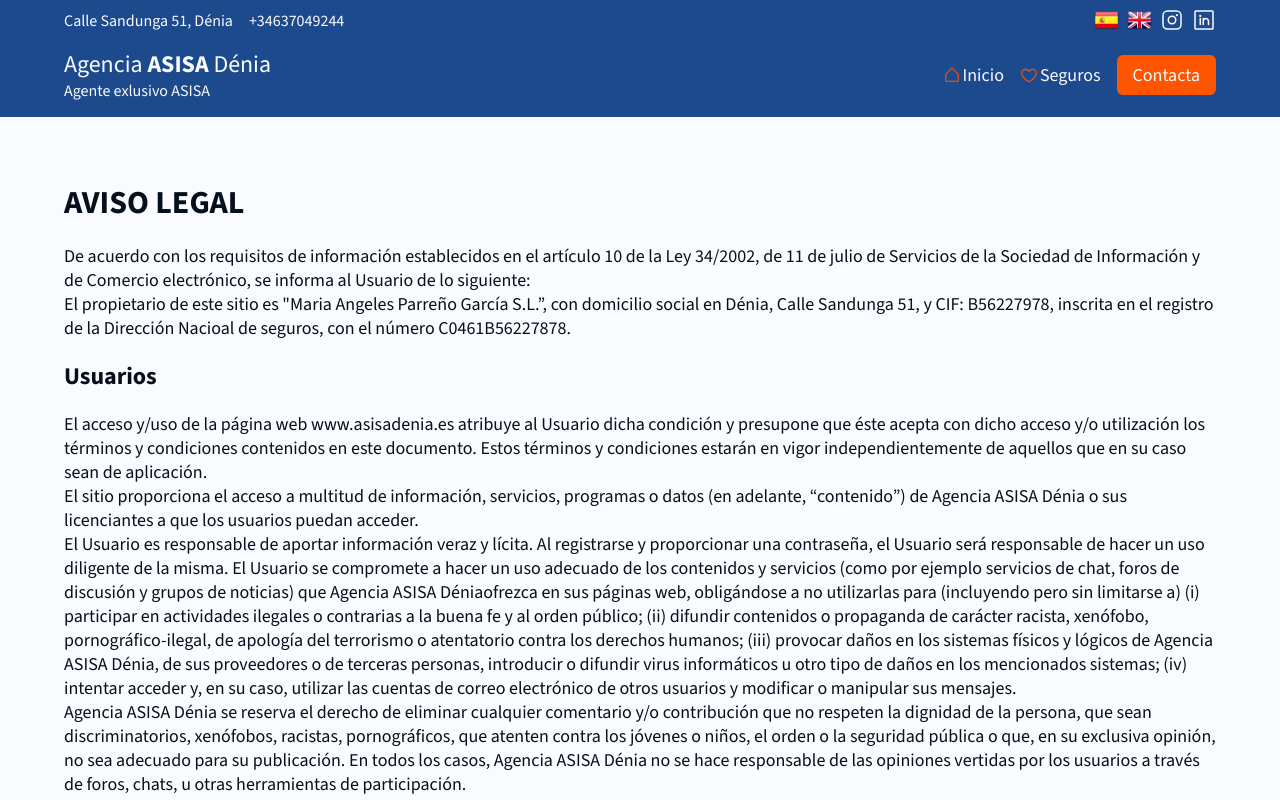
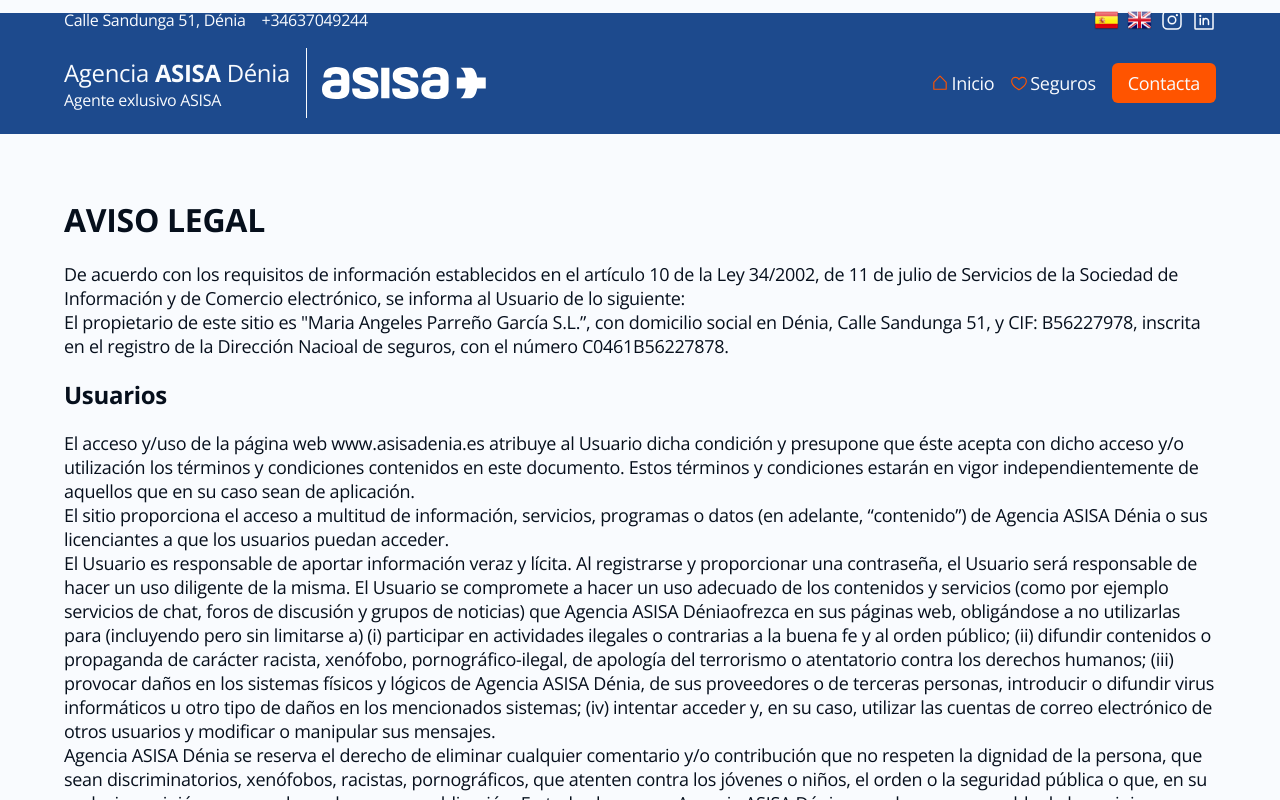
Before and after one commit to daiant/seguros-denia, a React (Vite) app: page /aviso-legal in a window 1280 px wide. Shown: the top 800 px of the page. Built offline with nearby package versions, Linux system fonts and the light colour scheme; what react-google-recaptcha-v3 would draw is missing.

Commit message:
feat: add campaign

```diff
--- a/locales/en.js
+++ b/locales/en.js
@@ -12,7 +12,7 @@
       choose_insurance: 'Choose your insurance'
     },
     avatars: {
-      ceo: 'CEO',
+      ceo: 'Exclusive agent',
       customer_service: 'Customer service',
     },
     opinions: {
--- a/locales/es.js
+++ b/locales/es.js
@@ -12,7 +12,7 @@
       choose_insurance: "Elige tu seguro"
     },
     avatars: {
-      ceo: "CEO",
+      ceo: "Agente exclusivo",
       customer_service: 'Atención al asegurado'
     },
     opinions: {
--- a/src/App.jsx
+++ b/src/App.jsx
@@ -41,6 +41,13 @@
   function range(length) {
     return new Array(length).fill(0);
   }
+  const campaigns = [
+    {
+      src: "/asisa-dental-octubre.jpg",
+      alt: "Campaña Dental",
+      href: "juasjuas",
+    },
+  ];
   const avatars = [
     {
       src: "https://picsum.photos/900/600",
@@ -160,9 +167,14 @@
         }}
       >
         <EmblaCarousel
-          style={{ display: "flex", alignItems: "center", flexGrow: 1 }}
+          style={{
+            display: "flex",
+            justifyContent: "center",
+            flexGrow: 1,
+            flexDirection: "column",
+          }}
         >
-          <Grid>
+          <Grid style={{ padding: 16 }}>
             <Group
               flexDirection="column"
               align="flex-start"
@@ -176,6 +188,7 @@
                 style={{
                   fontSize: "var(--text-xxl)",
                   fontFamily: "var(--text-title)",
+                  fontWeight: "700",
                 }}
               >
                 {t("hero.heading")}
@@ -209,6 +222,22 @@
               style={{ height: "unset" }}
             />
           </Grid>
+          {campaigns.map((campaign) => (
+            <div
+              key={campaign.alt}
+              style={{
+                display: "grid",
+                placeContent: "center",
+              }}
+            >
+              <a href={campaign.href}>
+                <img
+                  src={campaign.src}
+                  style={{ objectFit: "contain", width: "100%" }}
+                />
+              </a>
+            </div>
+          ))}
         </EmblaCarousel>
       </section>
       <section className="section">
--- a/src/components/carousel/embla/embla-carousel.css
+++ b/src/components/carousel/embla/embla-carousel.css
@@ -4,6 +4,7 @@
 
 .embla__container {
   display: flex;
+  gap: 32px;
 }
 
 /* slide */
--- a/src/components/header/header.css
+++ b/src/components/header/header.css
@@ -3,7 +3,18 @@
 }
 
 @media (max-width: 768px) {
+  .logo {
+    height: 28px;
+  }
+
   .item-desktop {
     display: none !important;
   }
 }
+
+@media (max-width: 426px) {
+  .logo {
+    height: 22px;
+  }
+
+}
--- a/src/components/header/header.jsx
+++ b/src/components/header/header.jsx
@@ -129,6 +129,8 @@
         }}
       >
         <div style={{ marginBlock: "var(--md)" }}>
+          <Group>
+            <div>
               <a
                 href="/"
                 style={{
@@ -143,8 +145,36 @@
                 {t("header.title")}
               </a>
             </div>
-        <Group>
-          <Group gap="xxs" className="item-desktop">
+            <div
+              style={{
+                height: 70,
+                width: 0.5,
+                transition: threshold
+                  ? "300ms cubic-bezier(0.87, 0, 0.13, 1)"
+                  : "0ms linear",
+                backgroundColor: threshold
+                  ? "var(--foreground)"
+                  : "var(--background)",
+              }}
+            ></div>
+            <img
+              src="/asisa.svg"
+              height={32}
+              width="auto"
+              className="logo"
+              style={{
+                transition: threshold
+                  ? "300ms cubic-bezier(0.87, 0, 0.13, 1)"
+                  : "0ms linear",
+                filter: threshold
+                  ? "brightness(0) saturate(100%) invert(20%) sepia(32%) saturate(3728%) hue-rotate(201deg) brightness(95%) contrast(87%)"
+                  : "none",
+              }}
+            />
+          </Group>
+        </div>
+        <Group className="item-desktop">
+          <Group gap="xxs">
             <HouseSimple size={18} color="var(--accent)" />
             <a
               href={isAtHome ? constants.sections.inicio.target : "/"}
@@ -153,7 +183,7 @@
               {t("header.home")}
             </a>
           </Group>
-          <Group gap="xxs" className="item-desktop">
+          <Group gap="xxs">
             <Heart size={18} color="var(--accent)" />
             <a
               href={isAtHome ? constants.sections.seguros.target : "/"}
--- a/src/index.css
+++ b/src/index.css
@@ -1,4 +1,4 @@
-@import url('https://fonts.googleapis.com/css2?family=Merriweather:ital,wght@0,300;0,400;0,700;0,900;1,300;1,400;1,700;1,900&family=Source+Sans+3:ital,wght@0,200..900;1,200..900&display=swap');
+@import url('https://fonts.googleapis.com/css2?family=Open+Sans:ital,wght@0,300..800;1,300..800&display=swap');
 
 html,
 body {
@@ -13,6 +13,7 @@
 *::before {
   box-sizing: border-box;
   font-family: var(--text);
+  letter-spacing: -0.3px;
 }
 
 :root {
@@ -33,8 +34,8 @@
       hsl(216deg 72% 55%) 90%,
       hsl(216deg 82% 58%) 95%,
       hsl(216deg 93% 61%) 100%);
-  --text-title: 'Merriweather', serif;
-  --text: 'Source Sans 3', sans-serif;
+  --text-title: 'Open Sans', serif;
+  --text: 'Open Sans', sans-serif;
 
   --text-xxl: clamp(2rem, 1.6rem + 2vw, 4rem);
   --text-xl: calc(var(--text-md) * 2);
@@ -103,7 +104,7 @@
   margin-block: 1em 2em;
   font-size: var(--text-xl);
   font-family: var(--text-title);
-  font-weight: 700;
+  font-weight: 600;
 }
 
 .section_title:has(+.section_subtitle) {
```
Also changed, not shown: public/asisa-dental-octubre.jpg (added), public/asisa.svg (added). Lines whose indentation alone changed are shown as unchanged.
